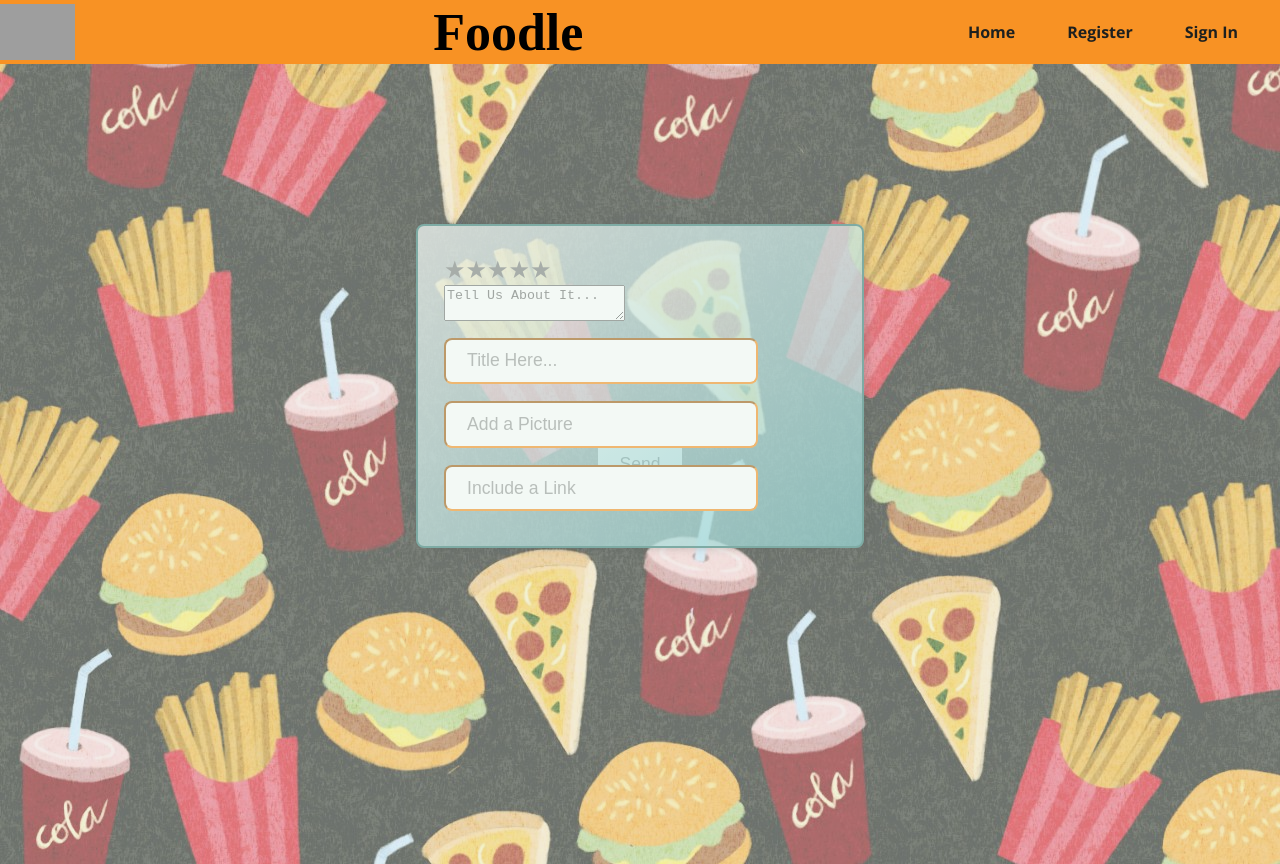
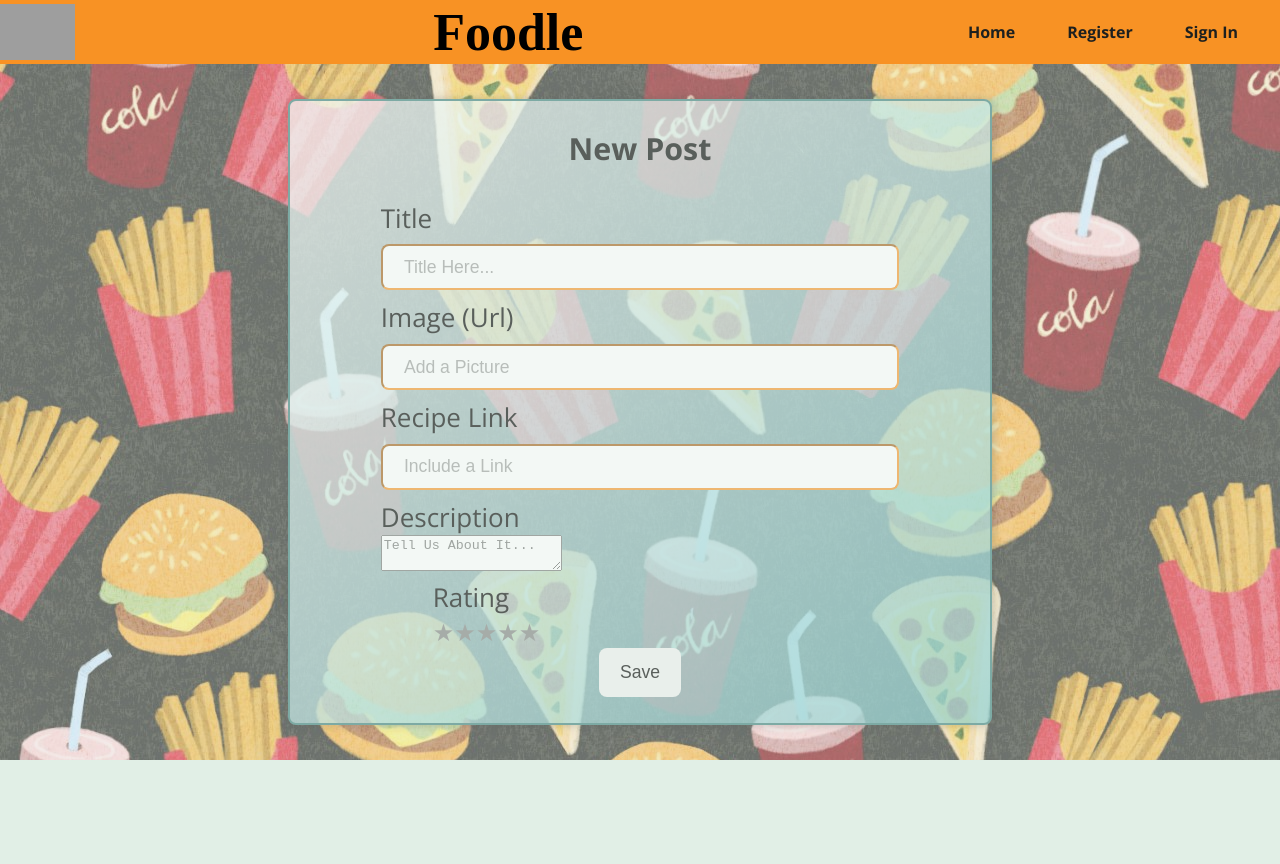
Before and after one commit to Neoj1sec142/Foodle-Front, a React (Create React App) app: page /create in a window 1280 px wide. Built offline with nearby package versions, Linux system fonts and the light colour scheme; grey boxes are pictures that could not be loaded; a web font is replaced by a local one.

Commit message:
redone createPost styling

```diff
--- a/src/pages/CreatePost.js
+++ b/src/pages/CreatePost.js
@@ -39,7 +39,50 @@ const CreatePost = (props) => {
     return(
         <div className="create-post">
             <div className='card-overlay centered'>
+                <h3>New Post</h3>
+                 <div className="input-wrapper">
+                     <p>Title</p>
+                <input
+                    onChange={handleChange}
+                    type='text'
+                    value={post.title}
+                    name='title'
+                    placeholder="Title Here..."
+                    maxlength='255'
+                />
+                    </div>
+                 <div className="input-wrapper">
+                 <p>Image (Url)</p>
+                <input
+                    onChange={handleChange}
+                    type='text'
+                    value={post.image}
+                    name='image'
+                    placeholder="Add a Picture"
+                    maxlength='255'
+                />
+                    </div>
+                <div className="input-wrapper">
+                <p>Recipe Link</p>
+                <input
+                    onChange={handleChange}
+                    type='text'
+                    value={post.recipeUrl}
+                    name='recipeUrl'
+                    placeholder="Include a Link"
+                    maxlength='255'
+                />
+                     </div>
+                 <div className="input-wrapper">
+                 <p>Description</p>
+                    <textarea
+                    onChange={handleChange}
+                    value={post.description}
+                    name="description"
+                    placeholder="Tell Us About It..."
+                />
             <div className="input-wrapper">
+            <p>Rating</p>
                 <ReactStars
                     onChange={handleStars}
                     size={24}
@@ -51,48 +94,11 @@ const CreatePost = (props) => {
                     half={false}
                 />
                     </div>
-                 <div className="input-wrapper">
-                    <textarea
-                    onChange={handleChange}
-                    value={post.description}
-                    name="description"
-                    placeholder="Tell Us About It..."
-                />
                      </div>
-                 <div className="input-wrapper">
-                <input
-                    onChange={handleChange}
-                    type='text'
-                    value={post.title}
-                    name='title'
-                    placeholder="Title Here..."
-                    maxlength='255'
-                />
-                    </div>
-                 <div className="input-wrapper">
-                <input
-                    onChange={handleChange}
-                    type='text'
-                    value={post.image}
-                    name='image'
-                    placeholder="Add a Picture"
-                    maxlength='255'
-                />
-                    </div>
-                <div className="input-wrapper">
-                <input
-                    onChange={handleChange}
-                    type='text'
-                    value={post.recipeUrl}
-                    name='recipeUrl'
-                    placeholder="Include a Link"
-                    maxlength='255'
-                />
-                     </div>
+                <div className='input-wrapper center'>
+                    <button onClick={handleSubmit}>Save</button>
+                </div>
             </div>
-            <button onClick={handleSubmit}>
-                {post ? `Send` : `Create a Post`}
-            </button>
             </div>
 
 
--- a/src/styles/App.css
+++ b/src/styles/App.css
@@ -121,10 +121,10 @@ main {
 }
 
 .card-overlay {
-  position: fixed;
-  top: 28%;
+  position: relative;
   border: 2px solid var(--primary-button-hover);
-  width: 35%;
+  width: 55%;
+  margin: 12px;
   padding: 1em;
   border-radius: 8px;
   box-shadow: 2px 0px 10px rgba(0, 0, 0, 0.3);
@@ -143,10 +143,12 @@ form label {
 
 .input-wrapper {
   width: 80%;
-  margin: 0;
+  margin: 0 auto;
   padding: 0;
 }
-
+.input-wrapper.center {
+  text-align: center;
+}
 .input-wrapper input {
   padding: 0.6em 1.2em;
   margin: 0.5em auto;
@@ -377,13 +379,24 @@ form button:disabled {
 .create-post {
   background-image: url('../assets/food-background.jpeg');
   opacity: 60%;
-  min-height: 100vh;
+  min-height: calc(100vh - 4em);
   display: flex;
   flex-direction: column;
   align-items: center;
   justify-content: center;
   font-size: calc(10px + 2vmin);
-  color: white;
+  color: black;
+}
+.create-post .card-overlay h3 {
+  margin-top: 0;
+  text-align: center;
+}
+
+.create-post .card-overlay p {
+  margin:0;
+}
+.create-post .card-overlay button {
+  margin: 0 auto;
 }
 
 .post-detail {
```
